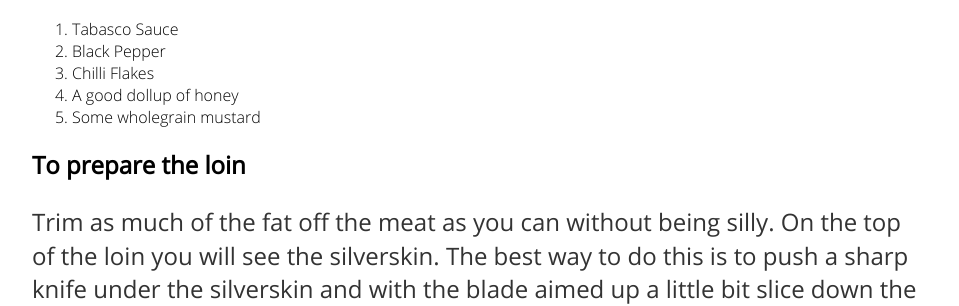
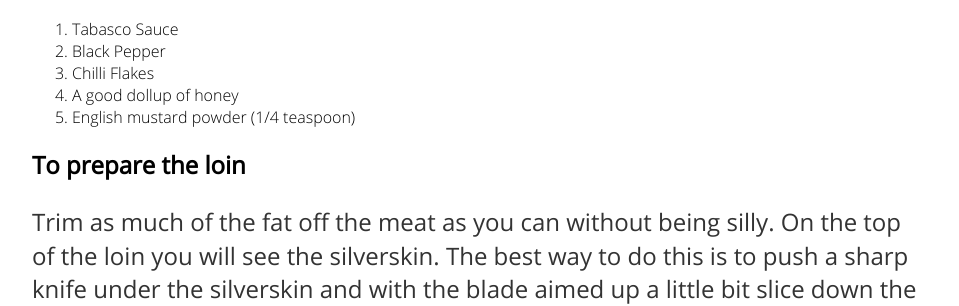
Before and after one commit to suggitpe/suggitpe.github.io, a Jekyll site: the page built from recipes/marinated-pork-loin.md, in a window 1280 px wide. Shown: the part 781-1087 px from the top of the page, without its empty margins (160-1119 px from the left). Built offline with Jekyll 4.4.1, drawn with Linux system fonts in a browser that asks for light colours.

```diff
--- a/recipes/marinated-pork-loin.md
+++ b/recipes/marinated-pork-loin.md
@@ -24,7 +24,7 @@
 1. Black Pepper
 1. Chilli Flakes
 1. A good dollup of honey
-1. Some wholegrain mustard
+1. English mustard powder (1/4 teaspoon)
 
 ## To prepare the loin
 Trim as much of the fat off the meat as you can without being silly.  On the top of the loin you will see the silverskin.  The best way to do this is to push a sharp knife under the silverskin and with the blade aimed up a little bit slice down the length.  You will lose a small amount of meat but, hey, that's life.  Once you have trimmed the meat, score the meat on both sides so the marinade can soak in.  Put the meat into the marinade and squish it in so its all covered.  Now cover up the jug/bowl and pop in the fridge overnight.
```
